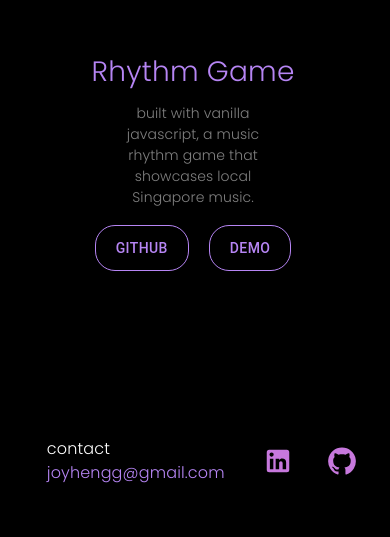
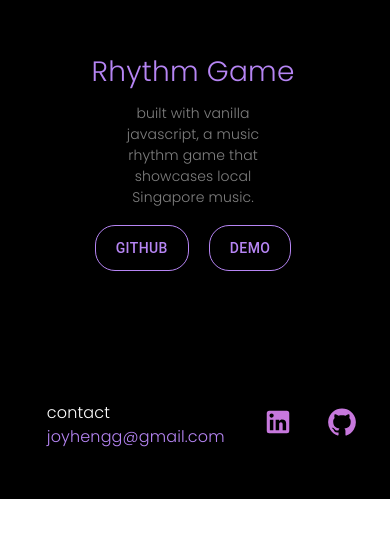
Before and after one commit to jyennnn/jyennnie-portfoilio, a React (Create React App) app: page / in a window 390 px wide. Shown: the part 3943-4480 px from the top of the page. After the commit the page ends 4442 px from the top, so only its background shows below. Built offline with nearby package versions, Linux system fonts and the light colour scheme.

Commit message:
adjusted for mobile

```diff
--- a/src/App.js
+++ b/src/App.js
@@ -275,7 +275,7 @@ function App() {
             whileInView={"onscreen"}
             viewport={{ once: false, amount: 0.2 }}
             style={{
-              height: "150px",
+              height: "100%",
               marginLeft: "12%",
               marginRight: "13%",
               backgroundColor: "#000000",
@@ -292,6 +292,7 @@ function App() {
                 display: "flex",
                 flexDirection: "column",
                 justifyContent: "center",
+                paddingBottom: "50px"
               }}
             >
               <Typography
```
